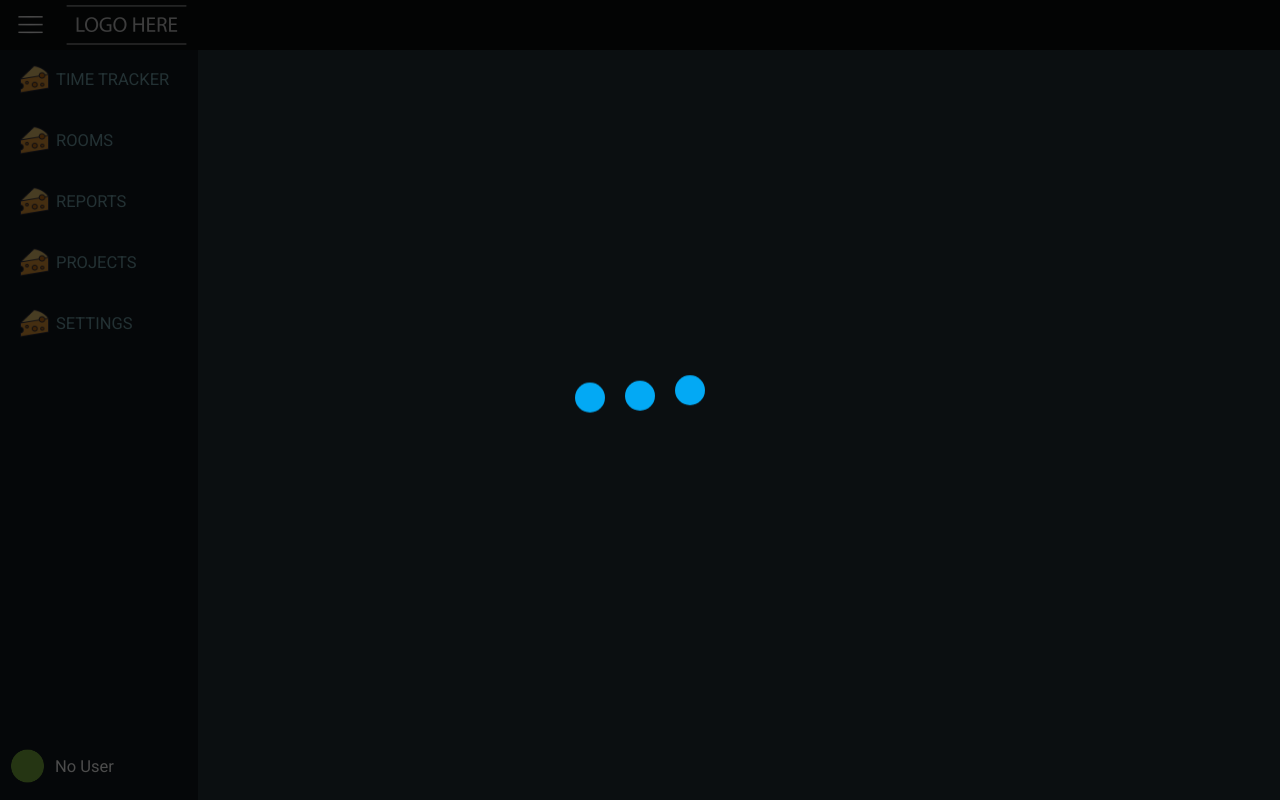
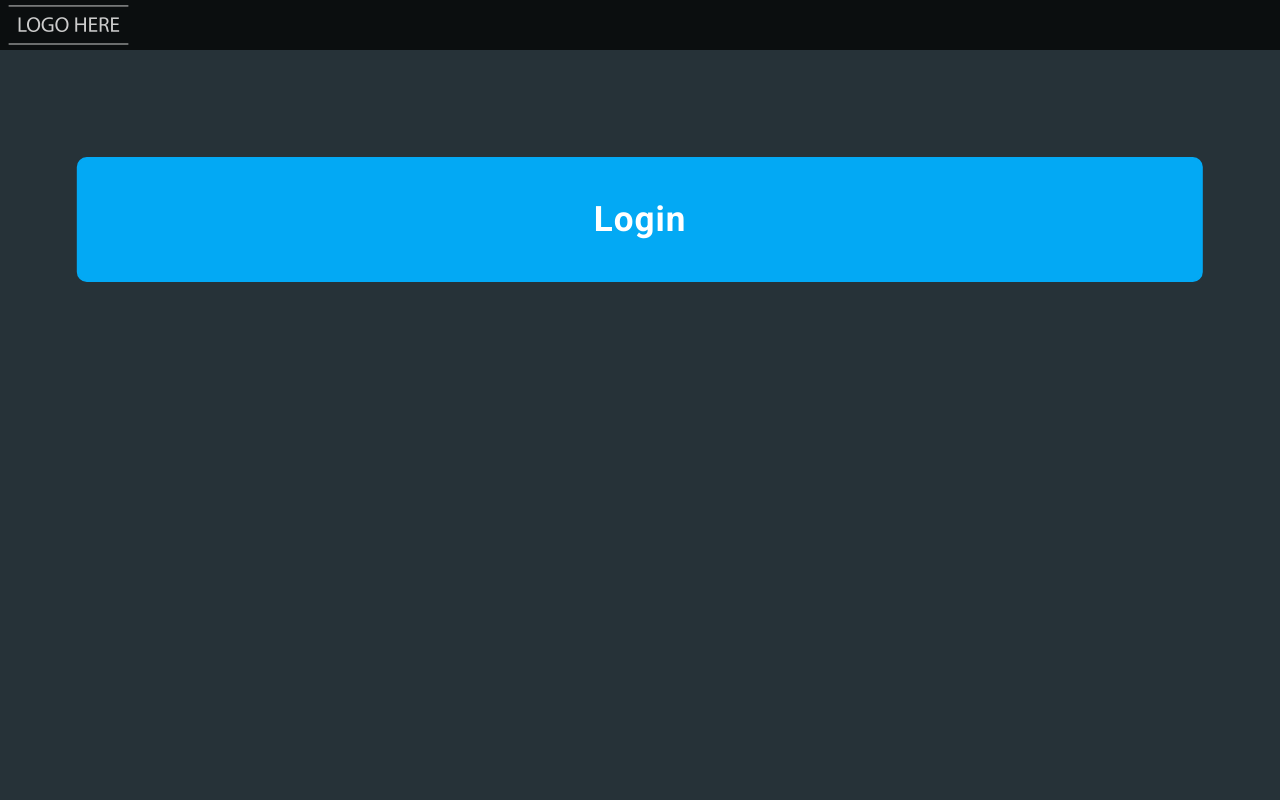
Before and after one commit to Chengming-Li/Converge, a React (Create React App) app in the folder frontend/: page /login in a window 1280 px wide. Built offline with nearby package versions, Linux system fonts and the light colour scheme.

Commit message:
implement log out functionality and login logout buttons

```diff
--- a/frontend/src/Components/Header.js
+++ b/frontend/src/Components/Header.js
@@ -1,13 +1,13 @@
 import React from 'react';
 import '../Styles/Components.css';
 
-function Header({ ToggleMenu }) {
+function Header({ ToggleMenu, MenuHidden }) {
     return (
         <div className='Header' style={{ userSelect: "none" }}>
-            <button className="Menu" onClick={ToggleMenu}>
+            {!MenuHidden && <button className="Menu" onClick={ToggleMenu}>
                 <img src={'/menu.png'} alt="Icon" />
-            </button>
-            <button className="Logo" onClick={() => { console.log("Logo") }}>
+            </button>}
+            <button className="Logo" style={{ left: MenuHidden ? "0px" : "58px" }} onClick={() => { console.log("Logo") }}>
                 <img src={'/logo.png'} alt="Logo" />
             </button>
         </div>
--- a/frontend/src/Components/Sidebar.js
+++ b/frontend/src/Components/Sidebar.js
@@ -3,7 +3,14 @@ import '../Styles/Components.css';
 import SidebarButton from './SidebarButton';
 import { Link } from 'react-router-dom';
 
+const backend = "http://localhost:5000";
+const logoutPath = backend + "/logout";
 function Sidebar({ collapsed, username, pfp }) {
+
+    const logout = () => {
+        window.location.href = logoutPath;
+    }
+
     return (
         <div className={`Sidebar${collapsed ? 'Collapsed' : ''}`}>
             <SidebarButton Text={"TIME TRACKER"} IconSrc={"/Cheese.png"} route={"/"} />
@@ -20,6 +27,7 @@ function Sidebar({ collapsed, username, pfp }) {
                         }} />
                         <span>{username}</span>
                     </button>
+                    <button onClick={logout} style={{ height: "30px", fontWeight: "medium", color: "red", marginTop: "-10px" }}>Sign Out</button>
                 </Link>
             </div>
 
--- a/frontend/src/Pages/Home.js
+++ b/frontend/src/Pages/Home.js
@@ -62,7 +62,6 @@ const Home = () => {
                 setLoading(false);
             });
         }).catch((error) => {
-            console.log("Hi");
             window.location.href = '/login';
         });
     }, []);
--- a/frontend/src/Pages/Login.js
+++ b/frontend/src/Pages/Login.js
@@ -1,6 +1,5 @@
-import '../Styles/Settings.css';
+import '../Styles/Home.css';
 import React, { useState, useEffect, useRef } from 'react';
-import Sidebar from '../Components/Sidebar';
 import Header from '../Components/Header';
 import Error from '../Components/Error';
 import Loading from '../Components/Loading';
@@ -8,21 +7,21 @@ import Loading from '../Components/Loading';
 const LOGINPATH = "http://localhost:5000//authorize/google";
 
 const Login = () => {
-    const [loading, setLoading] = useState(true);
     const [collapsedMenu, setCollapsedMenu] = useState(false);
     const [errors, setErrors] = useState([]);
-    const [userInfo, setUserInfo] = useState(null);
+
+    const googleLogin = () => {
+        window.location.href = LOGINPATH;
+    }
 
     return (
         <div className='App'>
-            {loading && <Loading />}
             <Error
                 messages={errors}
                 setMessages={setErrors}
             />
-            <Header ToggleMenu={() => { setCollapsedMenu(!collapsedMenu) }} />
-            <Sidebar collapsed={collapsedMenu} username={userInfo ? userInfo.username : "No User"} pfp={userInfo ? userInfo.profile_picture : null} />
-
+            <Header MenuHidden={true} />
+            <button id="googleLogin" onClick={googleLogin}>Login</button>
         </div>
     );
 }
--- a/frontend/src/Pages/Projects.js
+++ b/frontend/src/Pages/Projects.js
@@ -68,13 +68,7 @@ const Projects = () => {
                 setLoading(false);
             });
         }).catch((error) => {
-            if (error.message === 'Unauthorized') {
-                console.log("Hi");
-                window.location.href = '/login';
-            } else {
-                setErrors(oldErrors => [...oldErrors, error.message]);
-            }
-            setErrors(oldErrors => [...oldErrors, error.message]);
+            window.location.href = '/login';
         });
 
 
--- a/frontend/src/Pages/Reports.js
+++ b/frontend/src/Pages/Reports.js
@@ -92,13 +92,7 @@ const Reports = () => {
                 setLoading(false);
             });
         }).catch((error) => {
-            if (error.message === 'Unauthorized') {
-                console.log("Hi");
-                window.location.href = '/login';
-            } else {
-                setErrors(oldErrors => [...oldErrors, error.message]);
-            }
-            setErrors(oldErrors => [...oldErrors, error.message]);
+            window.location.href = '/login';
         });
 
         const handleClickOutside = (event) => {
--- a/frontend/src/Pages/Rooms.js
+++ b/frontend/src/Pages/Rooms.js
@@ -235,13 +235,7 @@ const Rooms = () => {
                 });
             });
         }).catch((error) => {
-            if (error.message === 'Unauthorized') {
-                console.log("Hi");
-                window.location.href = '/login';
-            } else {
-                setErrors(oldErrors => [...oldErrors, error.message]);
-            }
-            setErrors(oldErrors => [...oldErrors, error.message]);
+            window.location.href = '/login';
         });
 
         return () => {
--- a/frontend/src/Pages/Settings.js
+++ b/frontend/src/Pages/Settings.js
@@ -24,11 +24,6 @@ const Settings = () => {
     const timezoneMenuRef = useRef(null);
     const [data, setData] = useState(new FileReader());
     const [userID, setUserID] = useState("");
-
-    const login = () => {
-        // window.location.href = loginPath;
-        window.location.href = logoutPath;
-    };
 
     useEffect(() => {
         fetch(authenticateAPI, { credentials: 'include' }).then((response) => {
@@ -60,13 +55,7 @@ const Settings = () => {
                 setLoading(false);
             });
         }).catch((error) => {
-            if (error.message === 'Unauthorized') {
-                console.log("Hi");
-                window.location.href = '/login';
-            } else {
-                setErrors(oldErrors => [...oldErrors, error.message]);
-            }
-            setErrors(oldErrors => [...oldErrors, error.message]);
+            window.location.href = '/login';
         });
 
         const handleTimezoneClickOutside = (event) => {
@@ -205,7 +194,6 @@ const Settings = () => {
                 }} onClick={resetSettings}>
                     Reset
                 </button>
-                <button onClick={login}>Sign In</button>
             </div>
         </div>
     );
--- a/frontend/src/Styles/Components.css
+++ b/frontend/src/Styles/Components.css
@@ -98,7 +98,6 @@ input {
 .Logo {
     height: 50px;
     position: absolute;
-    left: 58px;
     background-color: #0b0e0f;
 }
 
--- a/frontend/src/Styles/Home.css
+++ b/frontend/src/Styles/Home.css
@@ -9,3 +9,18 @@
     height: calc(max(100vh - 132px, 310px));
     overflow: hidden;
 }
+
+.App #googleLogin {
+    position: absolute;
+    top: 157px;
+    width: 88%;
+    height: 125px;
+    transform: translateX(-50%);
+    left: 50%;
+    background-color: #03A9F4;
+    font-weight: 600;
+    font-size: 35px;
+    border: 2px solid #03A9F4;
+    border-radius: 10px;
+    letter-spacing: 1px;
+}
```
Lines whose indentation alone changed are shown as unchanged.
